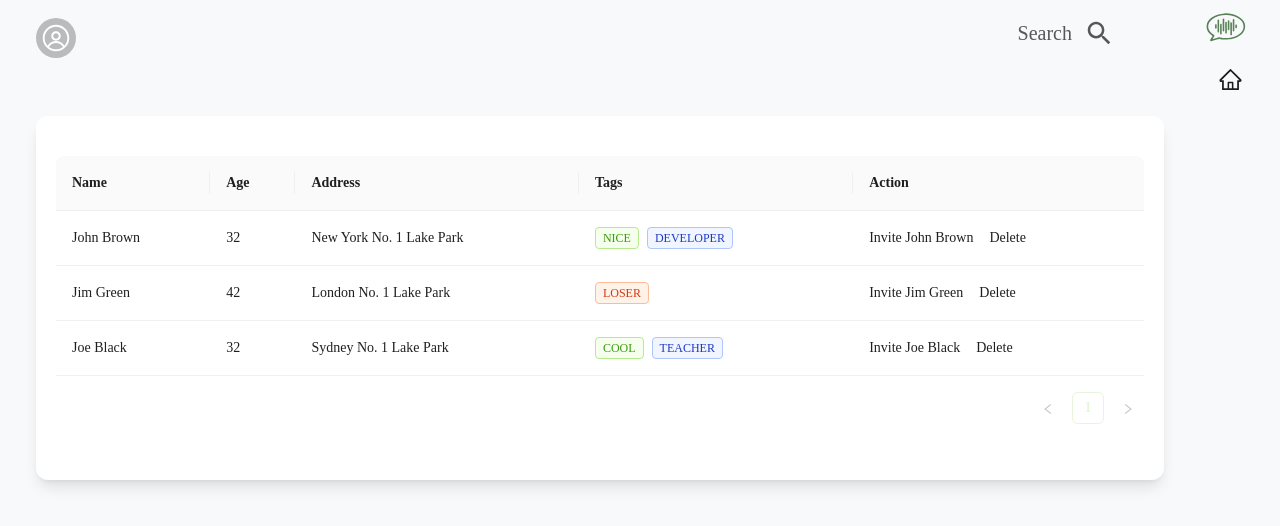
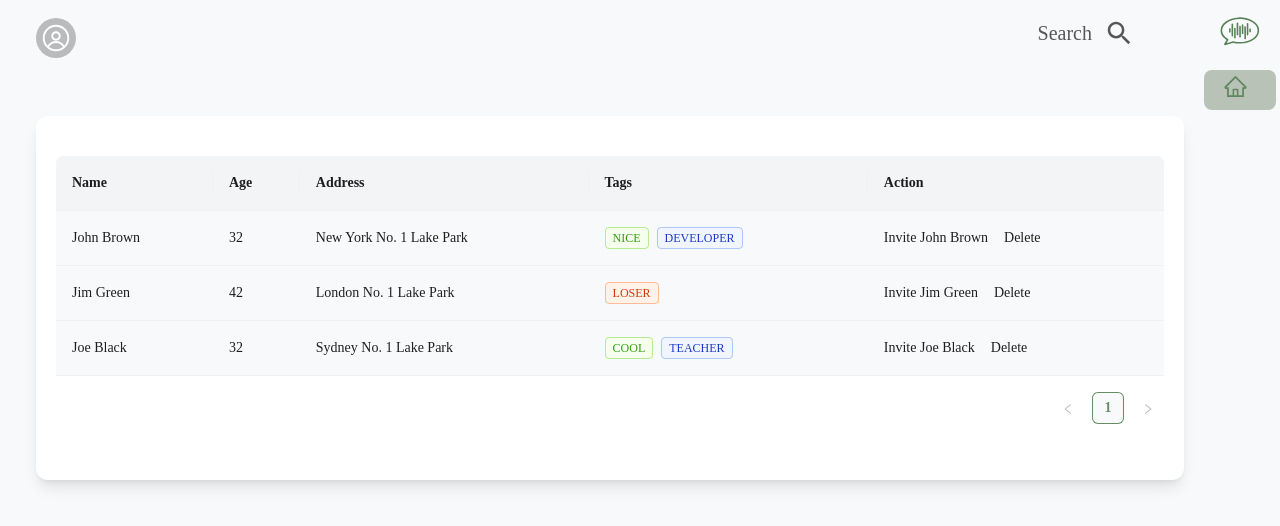
Before and after one commit to NagdeTo/NaghdeTo-frontend, a React (Vite) app: page /dashboard in a window 1280 px wide. Shown: the top 526 px of the page. Built offline with nearby package versions, Linux system fonts and the light colour scheme.

Commit message:
fix: primary color

```diff
--- a/src/components/Dashboard-layouts/Layout.jsx
+++ b/src/components/Dashboard-layouts/Layout.jsx
@@ -1,14 +1,17 @@
+
+
 import { Breadcrumb, Layout, Menu, Flex, Typography } from "antd";
 import DashboardHeader from "./Header";
 import Sidebar from "./Sidebar";
 import { useState } from "react";
 import logo from "../../assets/images/logo.svg";
-
+import "./Styles/Layout.css"
 const DashboardLayout = ({ children }) => {
   const { Header, Content, Footer, Sider } = Layout;
   const [collapsed, setCollapsed] = useState(true);
   return (
     <Layout
+    // trigger={null}
       className="bg-grey pl-5"
       style={{
         direction: "rtl",
@@ -16,13 +19,13 @@ const DashboardLayout = ({ children }) => {
       }}
     >
       <Sider
-        className={`h-screen bg-grey pr-2 pt-1 ml-5 ${!collapsed && "shadow-md"}`}
+        className={`h-screen bg-grey ${!collapsed && "shadow-md"}`}
         collapsed={collapsed}
         onMouseOver={() => setCollapsed(false)}
         onMouseOut={() => setCollapsed(true)}
       >
         <Flex
-          className={`w-[full] items-center bg-grey ${collapsed ? "justify-center pr-5" : "justify-start pr-2 gap-1"}  pt-2`}
+          className={`w-[full] items-center bg-grey ${collapsed ? "justify-center" : "justify-start  gap-1"}  pt-4`}
           vertical={false}
         >
           <img src={logo} />
@@ -30,7 +33,7 @@ const DashboardLayout = ({ children }) => {
         </Flex>
         <Sidebar
 
-          className=" bg-grey"
+          className="pt-2"
           collapsed={collapsed}
           setCollapsed={(v) => setCollapsed(v)}
         />
--- a/src/components/Dashboard-layouts/Sidebar.jsx
+++ b/src/components/Dashboard-layouts/Sidebar.jsx
@@ -1,31 +1,29 @@
 import React, { useState, useEffect } from "react";
 import { AiOutlineHome } from "react-icons/ai";
 import { Menu, Flex, Typography } from "antd";
-
+import "./Styles/Sidebar.css"
 const Sidebar = (props) => {
   const { collapsed, setCollapsed } = props;
   const items = [
     {
-      key: 2,
-      icon: <AiOutlineHome  size={25}/>,
+      key: 1,
+      icon: <Flex className="w-[50px] flex justify-cenetr pl-1"><AiOutlineHome  size={25}/></Flex>,
       label:<Typography className="text-lg font-medium	">خانه</Typography>,
-      style:{
-        backgroundColor:"primary[200]"
-      }
+
     },
   ];
   return (
-    <Flex style={{ width: collapsed ? "68px" : "190px" }}>
+
       <Menu
-        className="pt-5"
-        direction="right"
+        className={` pt-5 pr`}
+        // direction="right"
         defaultSelectedKeys={["1"]}
         defaultOpenKeys={["sub1"]}
         mode="inline"
         inlineCollapsed={collapsed}
         items={items}
-      />
-    </Flex>
+      >
+      </Menu>
   );
 };
 
--- /dev/null
+++ b/src/components/Dashboard-layouts/Styles/Layout.css
@@ -0,0 +1,8 @@
+.ant-layout{
+    background: #f8f9fa;
+  }
+  .ant-layout-header {
+    padding-left: 0rem;
+    padding-top: 0.5rem;
+    direction: ltr;
+  }
--- /dev/null
+++ b/src/components/Dashboard-layouts/Styles/Sidebar.css
@@ -0,0 +1,10 @@
+.ant-menu-light .ant-menu-item-selected{
+  /* padding-right: 0px; */
+  /* display: flex;
+    align-items: center */
+    padding-top: 0.25rem;
+    /* padding-right: rem; */
+  }
+  .ant-menu-light.ant-menu-root.ant-menu-inline, .ant-menu-light>.ant-menu.ant-menu-root.ant-menu-inline, .ant-menu-light.ant-menu-root.ant-menu-vertical, .ant-menu-light>.ant-menu.ant-menu-root.ant-menu-vertical{
+  border:0
+}
--- a/src/index.css
+++ b/src/index.css
@@ -17,32 +17,7 @@ body {
   box-sizing: border-box;
   /* font-family: "IRANSansX !important"; */
 }
-:global(.ant-menu-item-selected) {
-  background: #ff0000 !important; /* Change to your desired color */
-}
-.ant-layout .ant-layout-sider{
-  background: #f8f9fa;
 
-}
-.ant-layout{
-  background: #f8f9fa;
-}
-.ant-layout-header {
-  padding-left: 0rem;
-  padding-top: 0.5rem;
-  direction: ltr;
-}
-.ant-menu-light.ant-menu-root.ant-menu-inline{
-
-  border: none;
-}
-.ant-menu-light.ant-menu-root.ant-menu-vertical{
-  border:0
-}
-.ant-menu{
-  background: #f8f9fa;
-
-}
 
 code {
   font-family: source-code-pro, Menlo, Monaco, Consolas, "Courier New",
--- a/src/main.jsx
+++ b/src/main.jsx
@@ -7,13 +7,18 @@ import { BrowserRouter } from "react-router-dom";
 
 ReactDOM.createRoot(document.getElementById("root")).render(
   <BrowserRouter>
-
-  <ConfigProvider theme={{ hashed: false,token: {
+    <ConfigProvider
+      theme={{
+        hashed: false,
+        token: {
           fontFamily: "IRANSansX",
-          colorPrimary:"rgba(233, 245, 219, 1)",
-        } }}>
-    <App />
-  </ConfigProvider>
-  </BrowserRouter>
-  ,
+          colorPrimary: "rgba(88, 129, 87, 0.9)",
+          // darkItemSelectedBg: "rgba(233, 245, 219, 1)",
+          colorBgContainer: "#f8f9fa",
+        },
+      }}
+    >
+      <App />
+    </ConfigProvider>
+  </BrowserRouter>,
 );
```
